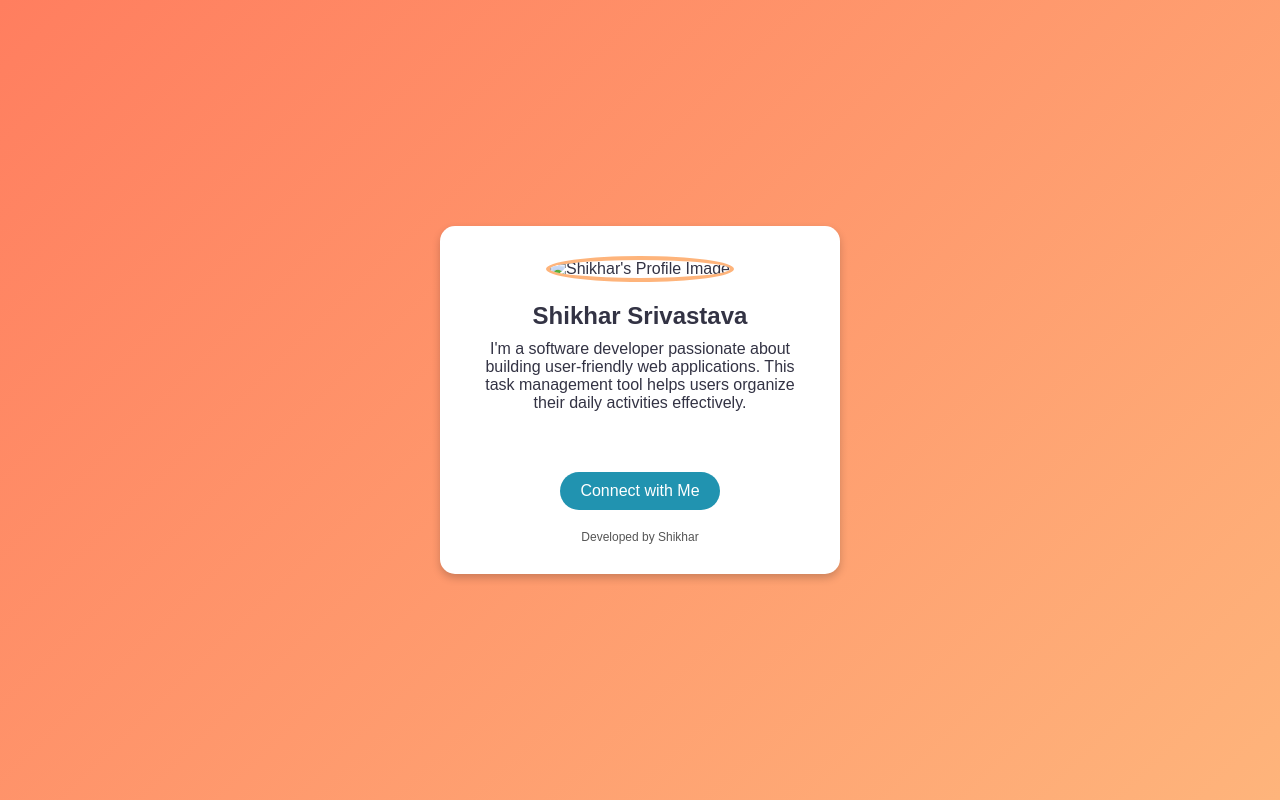
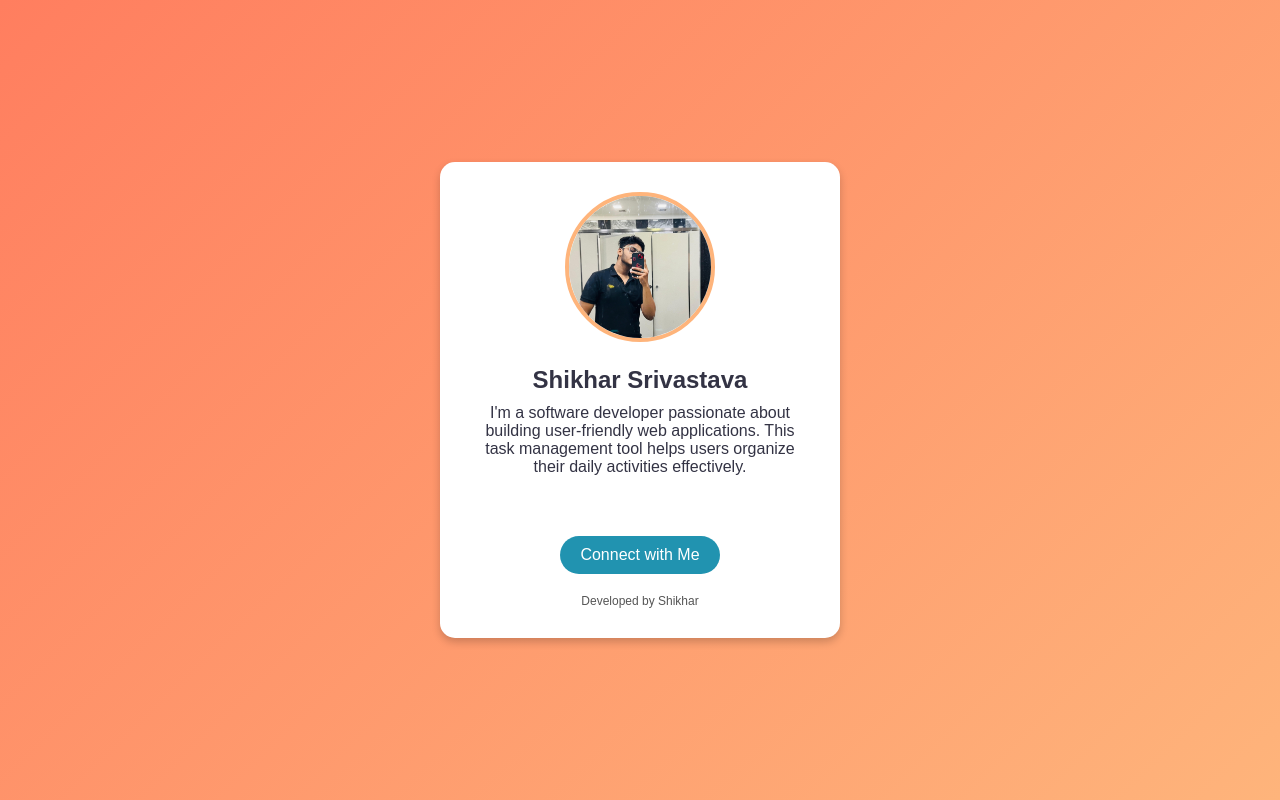
Before and after one commit to Shikhar2709/Shikhar, a plain HTML site: page index.html in a window 1280 px wide. Drawn offline with Linux system fonts and the light colour scheme; a small style sheet from the web is missing.

Commit message:
Update index.html

```diff
--- a/index.html
+++ b/index.html
@@ -132,7 +132,7 @@
 <body>
 
   <div class="card">
-    <img src="S1.jpeg" alt="Shikhar's Profile Image">
+    <img src="S1.jpg" alt="Shikhar's Profile Image">
     <h1>Shikhar Srivastava</h1>
     <p>I'm a software developer passionate about building user-friendly web applications. This task management tool helps users organize their daily activities effectively.</p>
 
```
